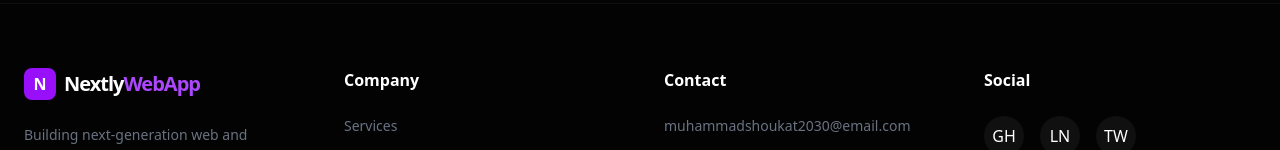
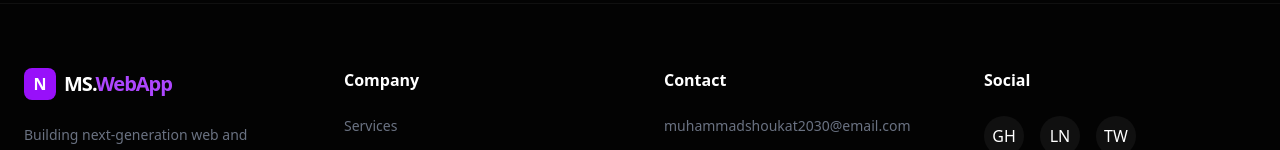
Before and after one commit to muhammadshoukat2030/msportfolio, a React (Vite) app: page / in a window 1280 px wide. Shown: the part 10463-10613 px from the top of the page. Built offline with nearby package versions, Linux system fonts and the light colour scheme.

Commit message:
Fixed 404 error in Contact form and updated Pricing

```diff
--- a/src/components/Footer.jsx
+++ b/src/components/Footer.jsx
@@ -11,7 +11,7 @@ const Footer = () => {
           <div className="col-span-1 md:col-span-1">
             <div className="flex items-center gap-2 mb-6">
               <div className="w-8 h-8 bg-purple-600 rounded-lg flex items-center justify-center font-black">N</div>
-              <span className="font-bold text-xl tracking-tighter">Nextly<span className="text-purple-500">WebApp</span></span>
+              <span className="font-bold text-xl tracking-tighter">MS.<span className="text-purple-500">WebApp</span></span>
             </div>
             <p className="text-gray-500 text-sm leading-relaxed">
               Building next-generation web and mobile solutions for modern businesses and startups.
--- a/src/sections/Contact.jsx
+++ b/src/sections/Contact.jsx
@@ -40,9 +40,8 @@ const Contact = () => {
           if (result.isConfirmed) {
             form.reset(); // Form clear karein
 
-            // OK click hone par Hero section ya top par bhejne ke liye
-            window.location.href = "/Hero"; // Agar id "hero" hai
-            // Ya phir top scroll
+            // FIXED: Removed window.location.href to prevent 404 error
+            // Only using smooth scroll to top
             window.scrollTo({ top: 0, behavior: 'smooth' });
           }
         });
```
